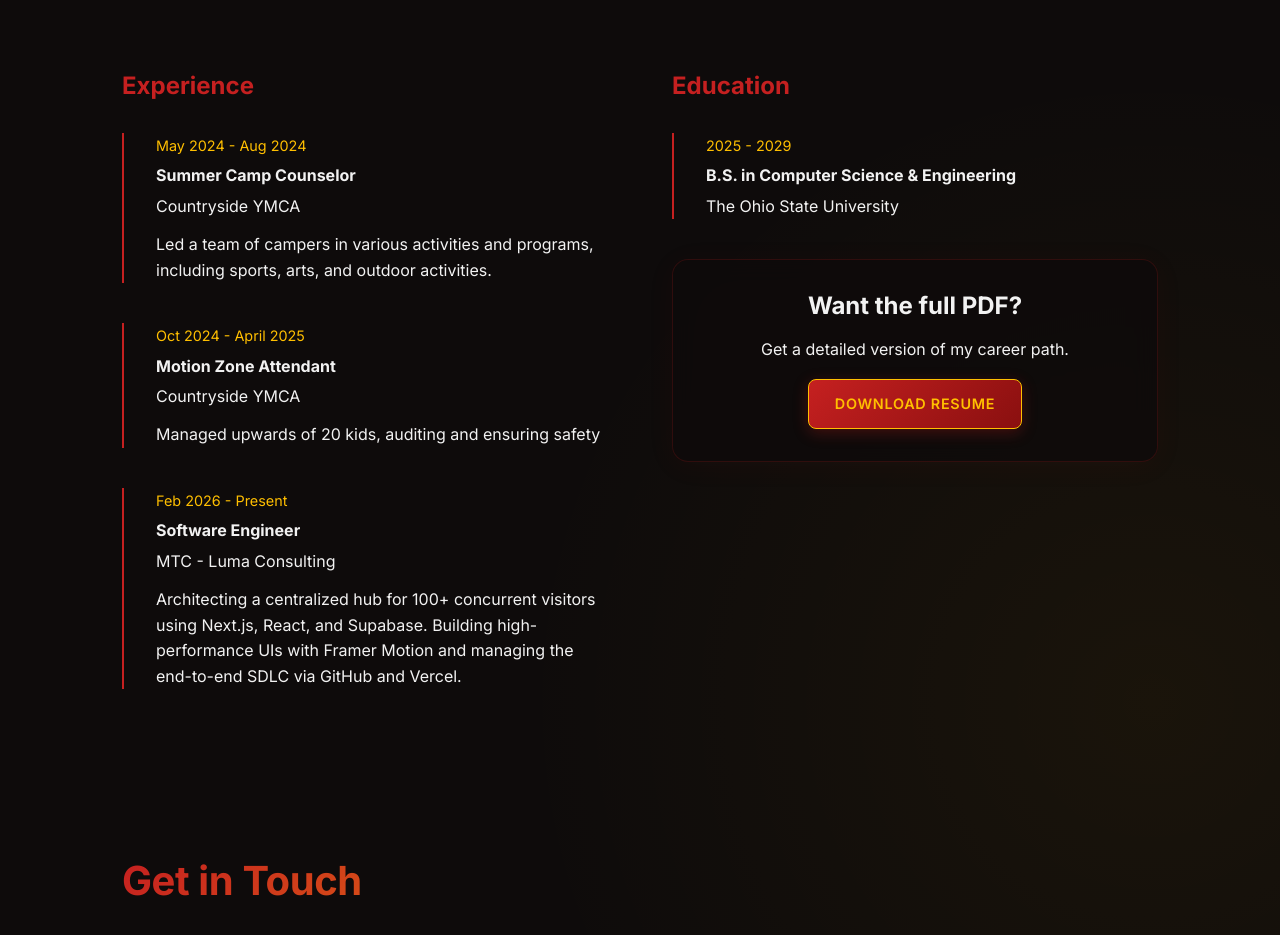
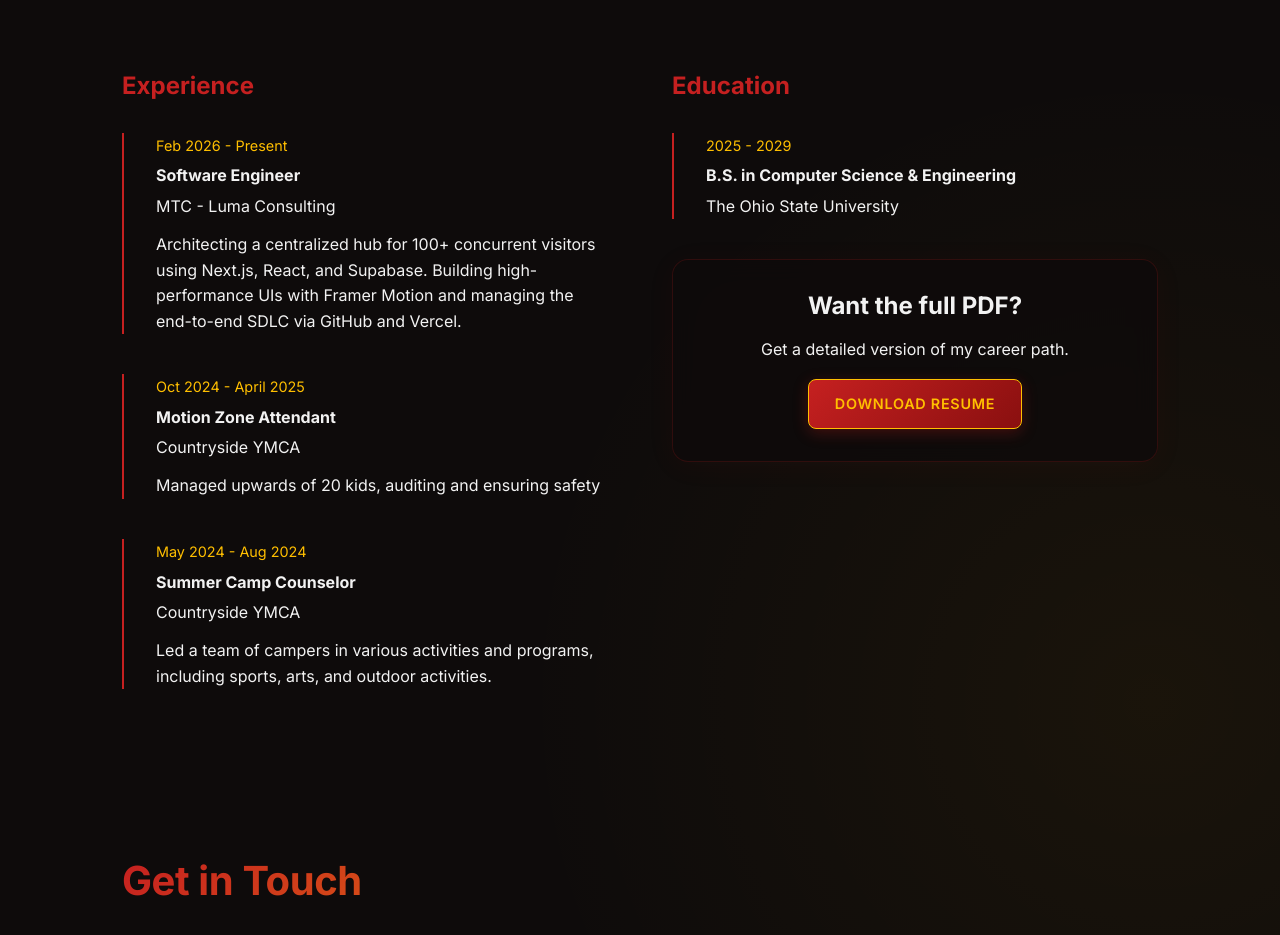
Before and after one commit to JassehXia/personal-website, a Next.js app: page / in a window 1280 px wide. Shown: the part 2260-3195 px from the top of the page. Built offline with nearby package versions, Linux system fonts and the light colour scheme.

Commit message:
inverted timeline

```diff
--- a/components/Resume.jsx
+++ b/components/Resume.jsx
@@ -4,10 +4,10 @@ import React from 'react';
 const Resume = () => {
     const experience = [
         {
-            role: 'Summer Camp Counselor',
-            company: 'Countryside YMCA',
-            period: 'May 2024 - Aug 2024',
-            details: 'Led a team of campers in various activities and programs, including sports, arts, and outdoor activities.'
+            role: 'Software Engineer',
+            company: 'MTC - Luma Consulting',
+            period: 'Feb 2026 - Present',
+            details: 'Architecting a centralized hub for 100+ concurrent visitors using Next.js, React, and Supabase. Building high-performance UIs with Framer Motion and managing the end-to-end SDLC via GitHub and Vercel.'
         },
         {
             role: 'Motion Zone Attendant',
@@ -16,10 +16,10 @@ const Resume = () => {
             details: 'Managed upwards of 20 kids, auditing and ensuring safety'
         },
         {
-            role: 'Software Engineer',
-            company: 'MTC - Luma Consulting',
-            period: 'Feb 2026 - Present',
-            details: 'Architecting a centralized hub for 100+ concurrent visitors using Next.js, React, and Supabase. Building high-performance UIs with Framer Motion and managing the end-to-end SDLC via GitHub and Vercel.'
+            role: 'Summer Camp Counselor',
+            company: 'Countryside YMCA',
+            period: 'May 2024 - Aug 2024',
+            details: 'Led a team of campers in various activities and programs, including sports, arts, and outdoor activities.'
         }
     ];
 
```
